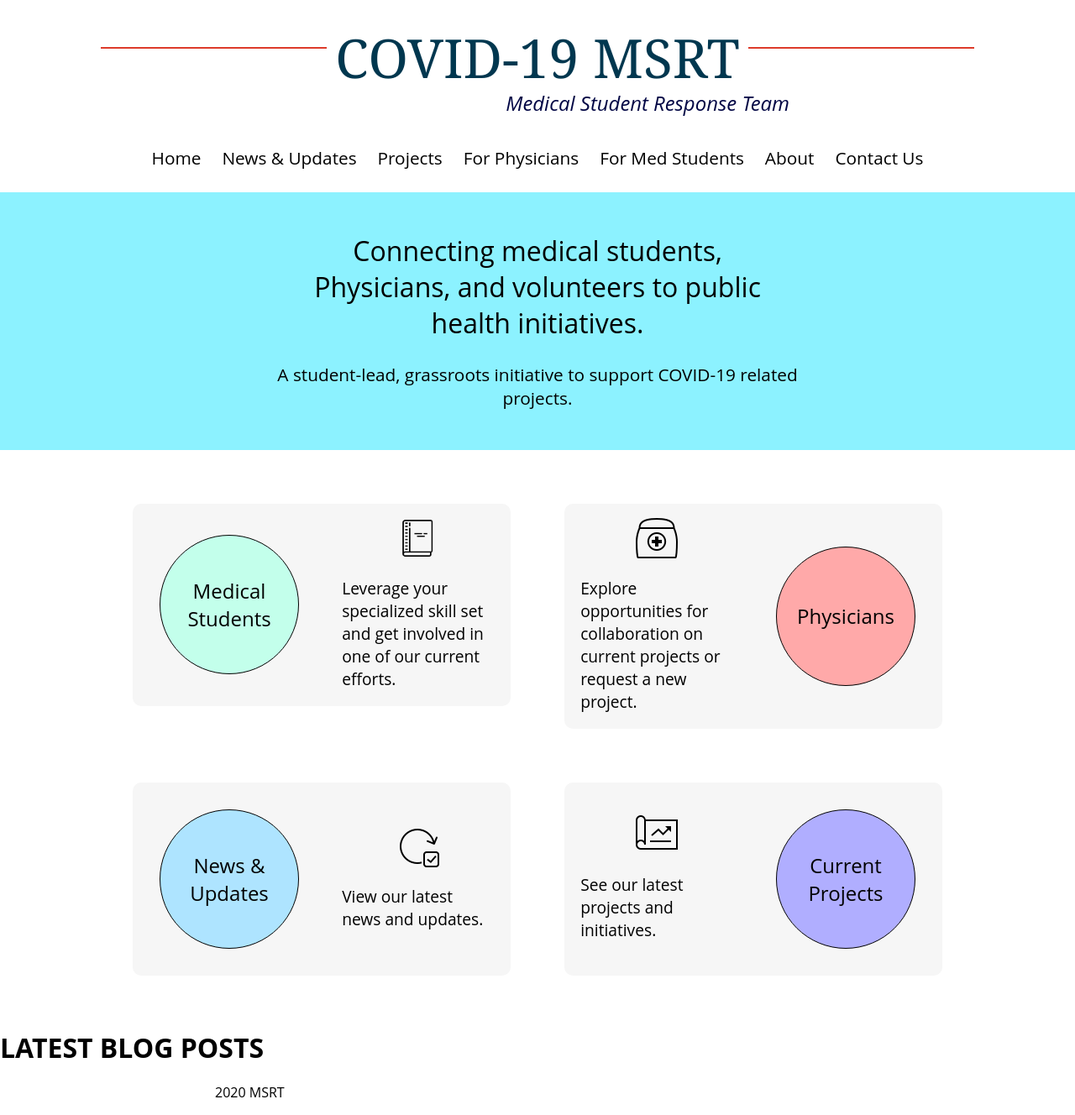
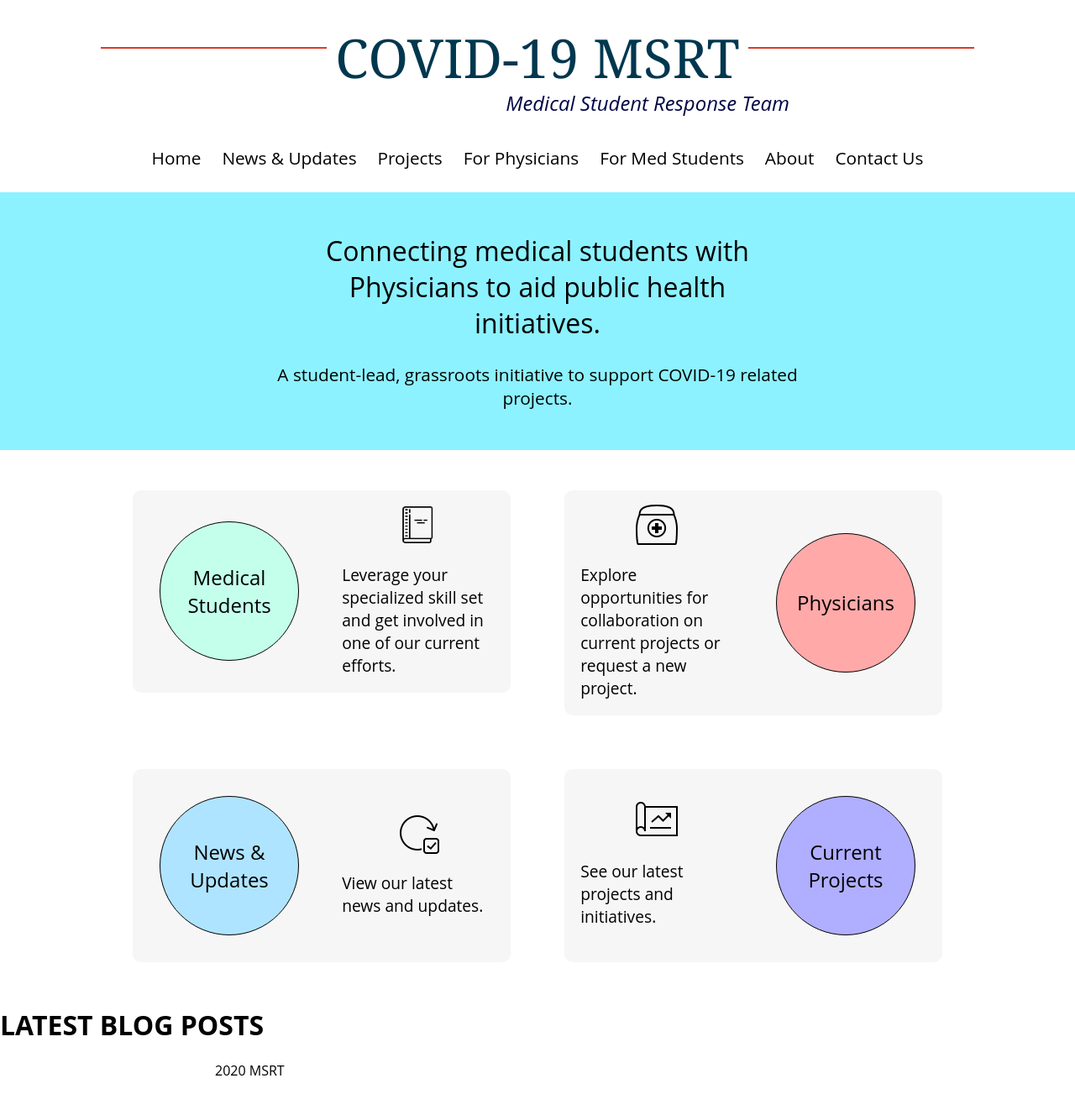
Before and after one commit to wecanmsrt/bcmsrt.github.io, a Jekyll site: the page built from index.html, in a window 1280 px wide. Shown: the whole page at 84% size. Built offline with Jekyll 4.4.1, drawn with Linux system fonts in a browser that asks for light colours; after the commit the page ends 1302 px from its top, so only the background shows below that.

Commit message:
add card responsiveness

```diff
--- a/_sass/main.scss
+++ b/_sass/main.scss
@@ -304,12 +304,12 @@
 }
 
 .cards {
-  margin: 2rem auto;
+  margin: 1rem auto;
   display: flex;
   flex-wrap: wrap;
   flex-shrink: 0;
   justify-content: center;
-  width: 1200px;
+  max-width: 1200px;
 
   a {
     color: unset;
@@ -361,8 +361,13 @@
 }
 
 @media screen and (max-width: $mini-mobile-transition-width) {
+  .cards {
+    margin: 1rem auto;
+  }
+
   .card {
     width: 280px;
+    height: 250px;
     margin: 0.5em;
 
     .circle {
@@ -378,6 +383,11 @@
     .card-info p {
       font-size: 1em;
     }
+    &:hover,
+    &:focus,
+    &:active {
+      font-size: 1em;
+    }
   }
 }
 
--- a/index.html
+++ b/index.html
@@ -3,7 +3,7 @@
 title: MSRT
 ---
 <div class="about-home">
-  <h2>Connecting medical students, Physicians, and volunteers to public health initiatives.</h2>
+  <h2>Connecting medical students with Physicians to aid public health initiatives.</h2>
   <p>A student-lead, grassroots initiative to support COVID-19 related projects.</p>
 </div>
 
```
